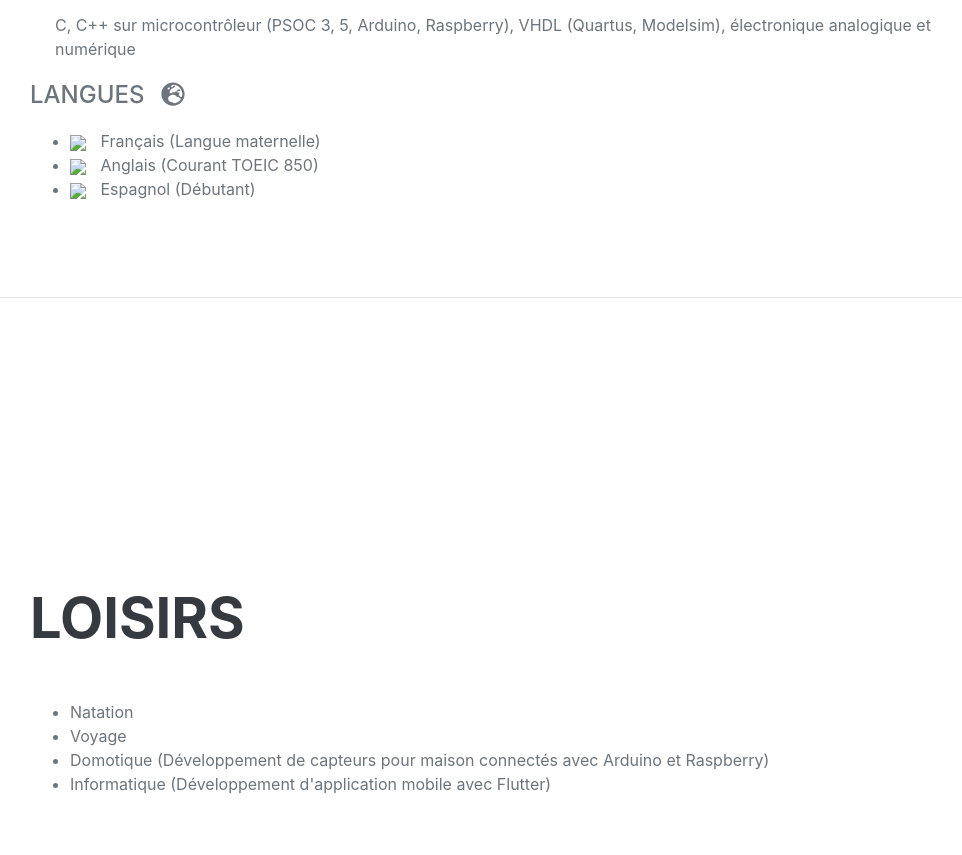
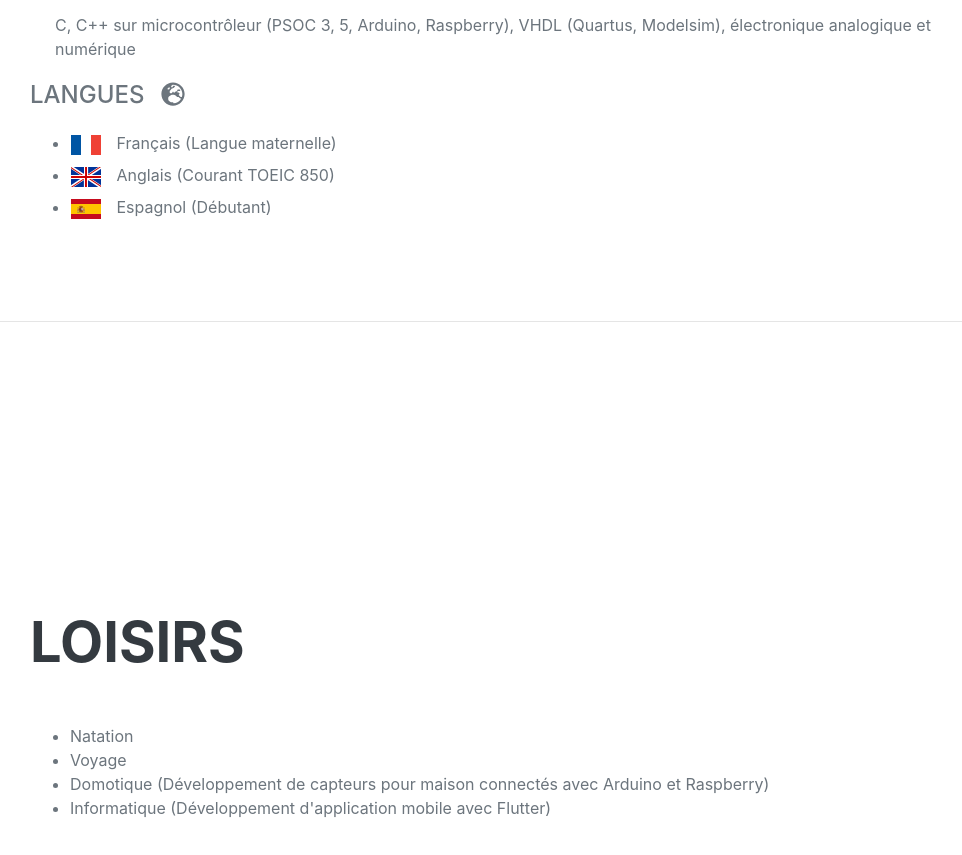
Before and after one commit to michaelEnjolras/cv, a plain HTML site: page index.html in a window 1280 px wide. Shown: the part 4061-4916 px from the top of the page, without its empty margins (290-1252 px from the left). Drawn offline with nearby package versions, Linux system fonts and the light colour scheme; the site is published under a folder, as on GitHub Pages, so addresses that start at the root find nothing; a web font is replaced by a local one.

Commit message:
Fix icon.

```diff
--- a/index.html
+++ b/index.html
@@ -241,13 +241,13 @@
                     <div class="subheading mb-3">Langues <i style="margin-left: 10px;" class="fas fa-globe-europe"></i></div>
                     <ul>
                         <li>
-                            <img style="margin-right: 10px;" src="/assets/img/fr.png"> Français (Langue maternelle)
+                            <img style="margin-right: 10px;" src="assets/img/fr.png"> Français (Langue maternelle)
                         </li>
                         <li>
-                            <img style="margin-right: 10px;" src="/assets/img/uk.png"> Anglais (Courant TOEIC 850)
+                            <img style="margin-right: 10px;" src="assets/img/uk.png"> Anglais (Courant TOEIC 850)
                         </li>
                         <li>
-                            <img style="margin-right: 10px;" src="/assets/img/es.png"> Espagnol (Débutant)
+                            <img style="margin-right: 10px;" src="assets/img/es.png"> Espagnol (Débutant)
                         </li>
                     </ul>
                 </div>
```
